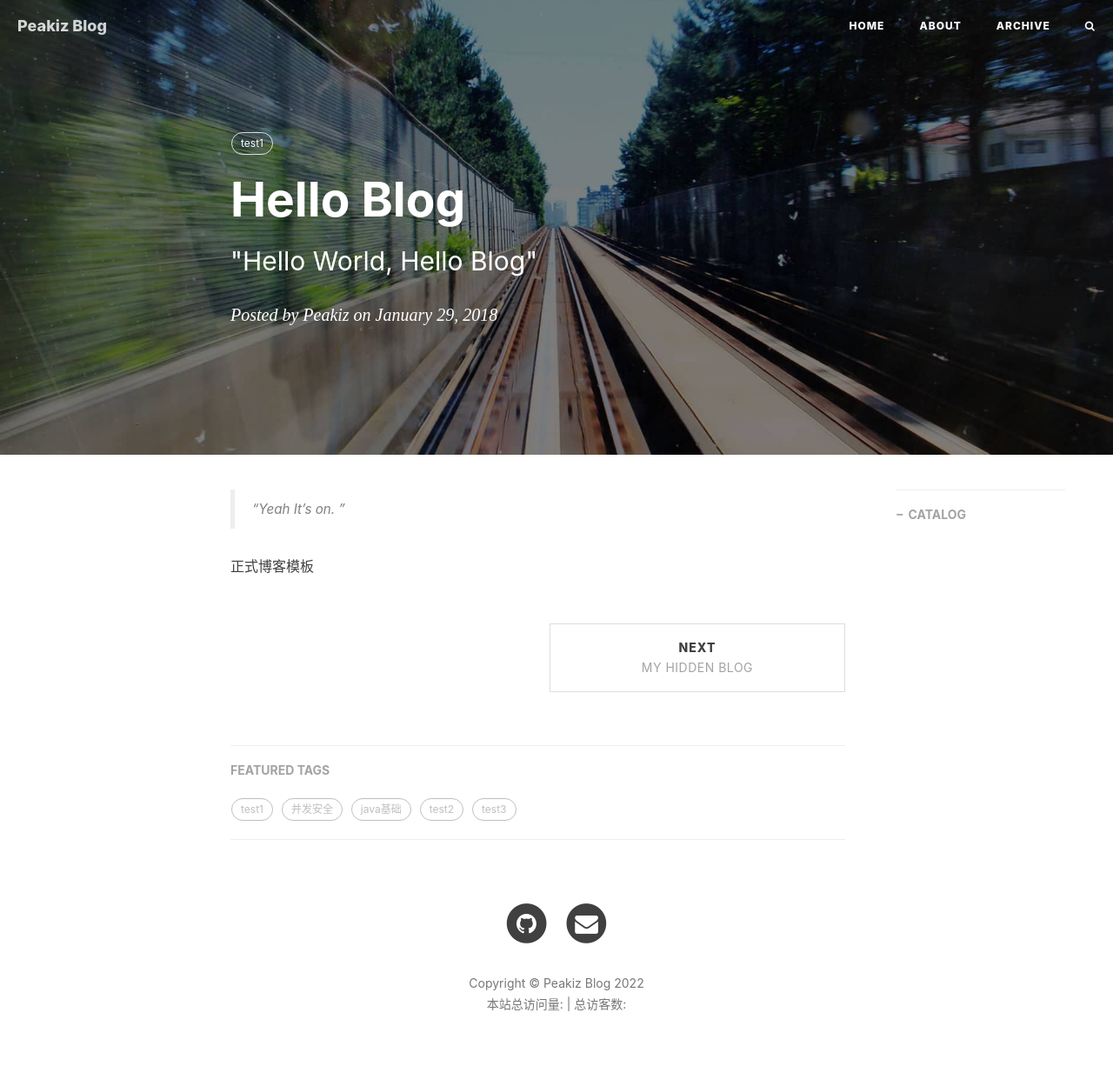
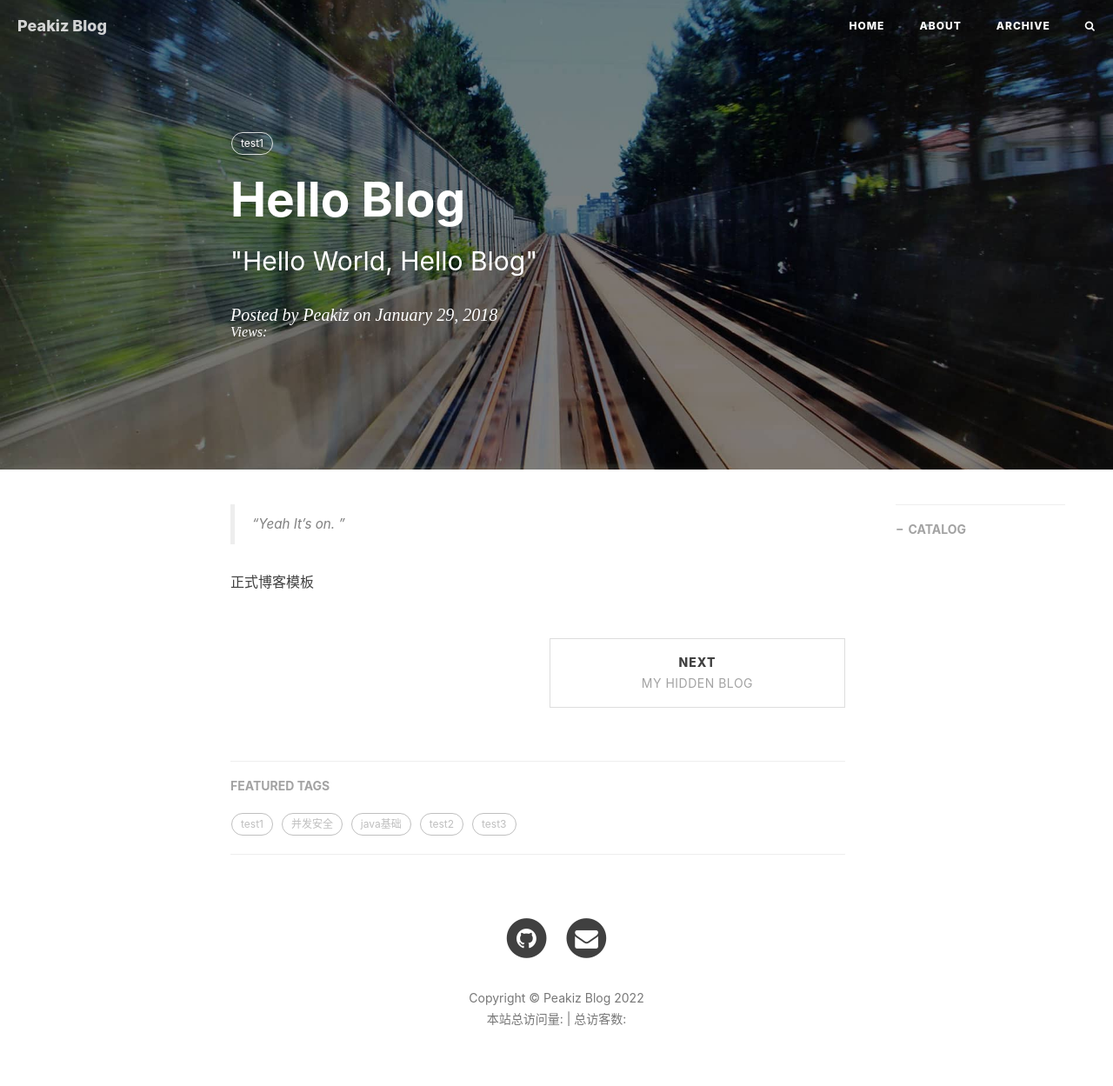
Before and after one commit to peakzz/peakzz.github.io, a Jekyll site: the page built from _posts/2014-01-29-hello-2015.markdown, in a window 1280 px wide. Shown: the whole page at 87% size. Built offline with Jekyll 4.4.1, drawn with Linux system fonts in a browser that asks for light colours; nearby versions of some CDN libraries; comment, search, counter and statistics services are not loaded.

Commit message:
add views

```diff
--- a/_includes/intro-header.html
+++ b/_includes/intro-header.html
@@ -46,7 +46,13 @@
                     <h1>{{ page.title }}</h1>
                     {% comment %} always create a h2 for keeping the margin {% endcomment %}
                     <h2 class="subheading">{{ page.subtitle }}</h2>
-                    <span class="meta">Posted by {% if page.author %}{{ page.author }}{% else %}{{ site.title }}{% endif %} on {{ page.date | date: "%B %-d, %Y" }}</span>
+                    <span class="meta">Posted by {% if page.author %}{{ page.author }}{% else %}{{ site.title }}{% endif %} on {{ page.date | date: "%B %-d, %Y" }}
+
+                    </span>
+                    <!-- <br> -->
+                    <span class="meta" id="busuanzi_container_page_pv" style="font-size:16px">
+                        Views:<span id="busuanzi_value_page_pv"></span>
+                    </span>
                 </div>
             </div>
         </div>
```
Also changed, not shown: 1 other file.
